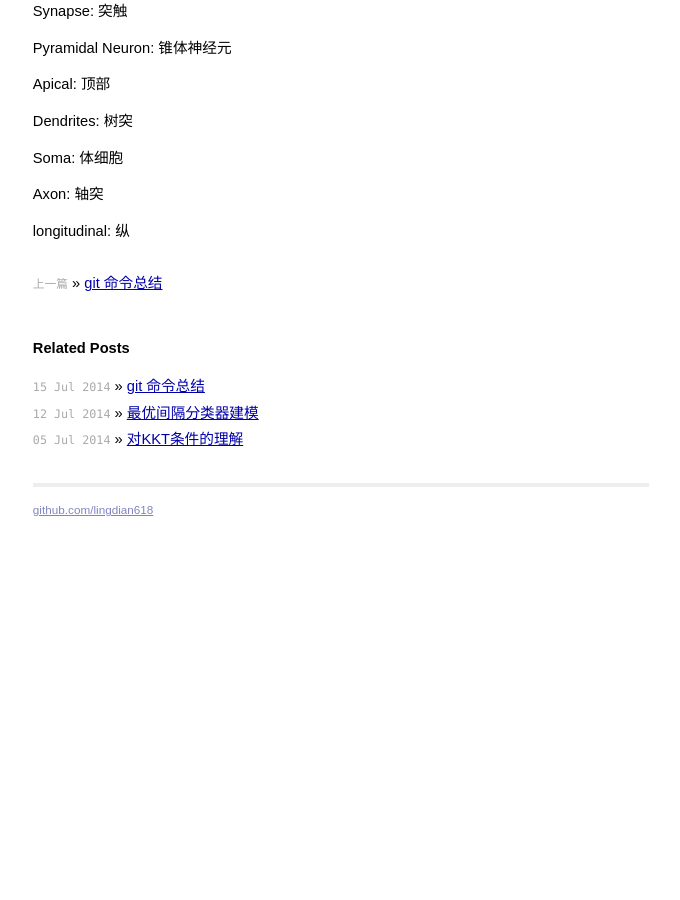
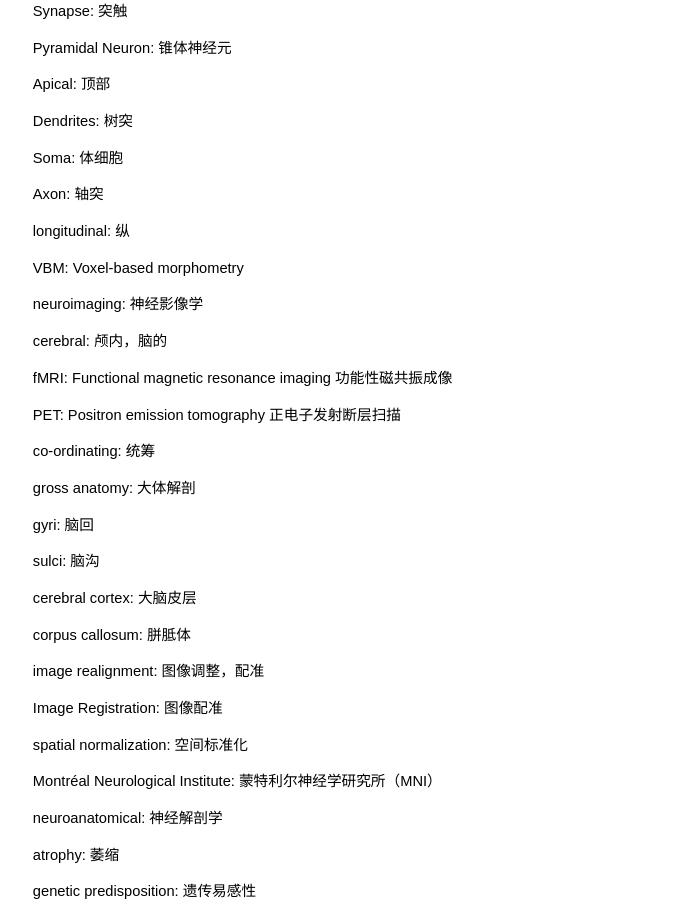
Before and after one commit to SimpleJian/blog, a Jekyll site: the page built from _posts/2014-07-16-new-words.md, in a window 1280 px wide and 900 px high, scrolled down 509 px. Shown: the whole window, without its empty margins (299-979 px from the left). Built offline with Jekyll 4.4.1, drawn with Linux system fonts in a browser that asks for light colours; before the commit the page ends 1042 px from its top, so only the background shows below that; some of the changed text lies outside the part shown.

Commit message:
another push

```diff
--- a/_posts/2014-07-16-new-words.md
+++ b/_posts/2014-07-16-new-words.md
@@ -39,3 +39,67 @@ Soma: 体细胞
 Axon: 轴突
 
 longitudinal: 纵
+
+VBM: Voxel-based morphometry
+
+neuroimaging: 神经影像学
+
+cerebral: 颅内，脑的
+
+fMRI: Functional magnetic resonance imaging 功能性磁共振成像
+
+PET: Positron emission tomography 正电子发射断层扫描
+
+co-ordinating: 统筹
+
+gross anatomy: 大体解剖
+
+gyri: 脑回
+
+sulci: 脑沟
+
+cerebral cortex: 大脑皮层
+
+corpus callosum: 胼胝体
+
+image realignment: 图像调整，配准
+
+Image Registration: 图像配准
+
+spatial normalization: 空间标准化
+
+Montréal Neurological Institute: 蒙特利尔神经学研究所（MNI）
+
+neuroanatomical: 神经解剖学
+
+atrophy: 萎缩
+
+genetic predisposition: 遗传易感性
+
+lesion: 病变
+
+synaptic plasticity: 突触可塑性
+
+voxel: volumetric pixel 体积像素
+
+TPMs: tissue probability maps 组织概率图
+
+ICBM: International Consortium for Brain Mapping 脑图国际联盟
+
+pial: 软脑膜
+
+stereotaxic: 立体的
+
+sagittal: 矢状
+
+coronal: 冠状
+
+axial: 轴向
+
+recon: 侦察
+
+subcortical: 皮层下
+
+parcellation: 分割
+
+morph,deform: 变形
```
Also changed, not shown: 1 other file.
